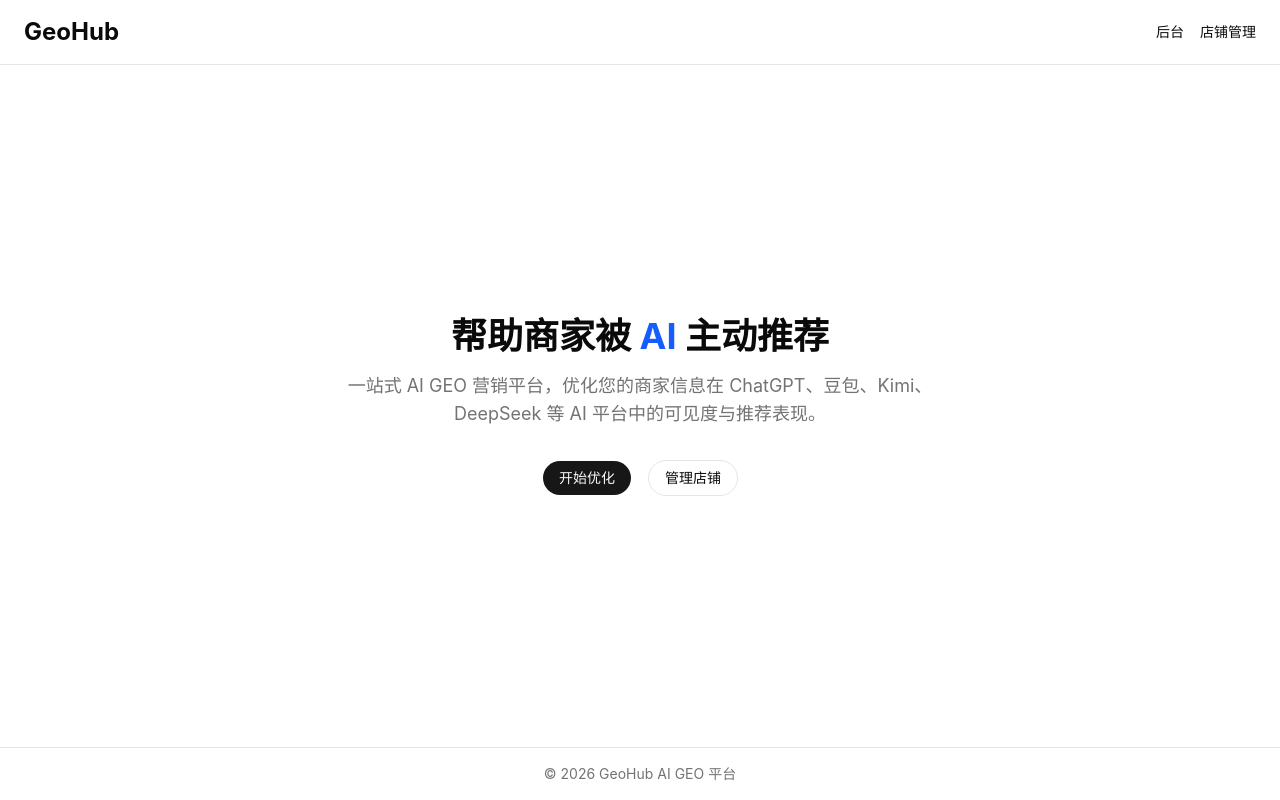
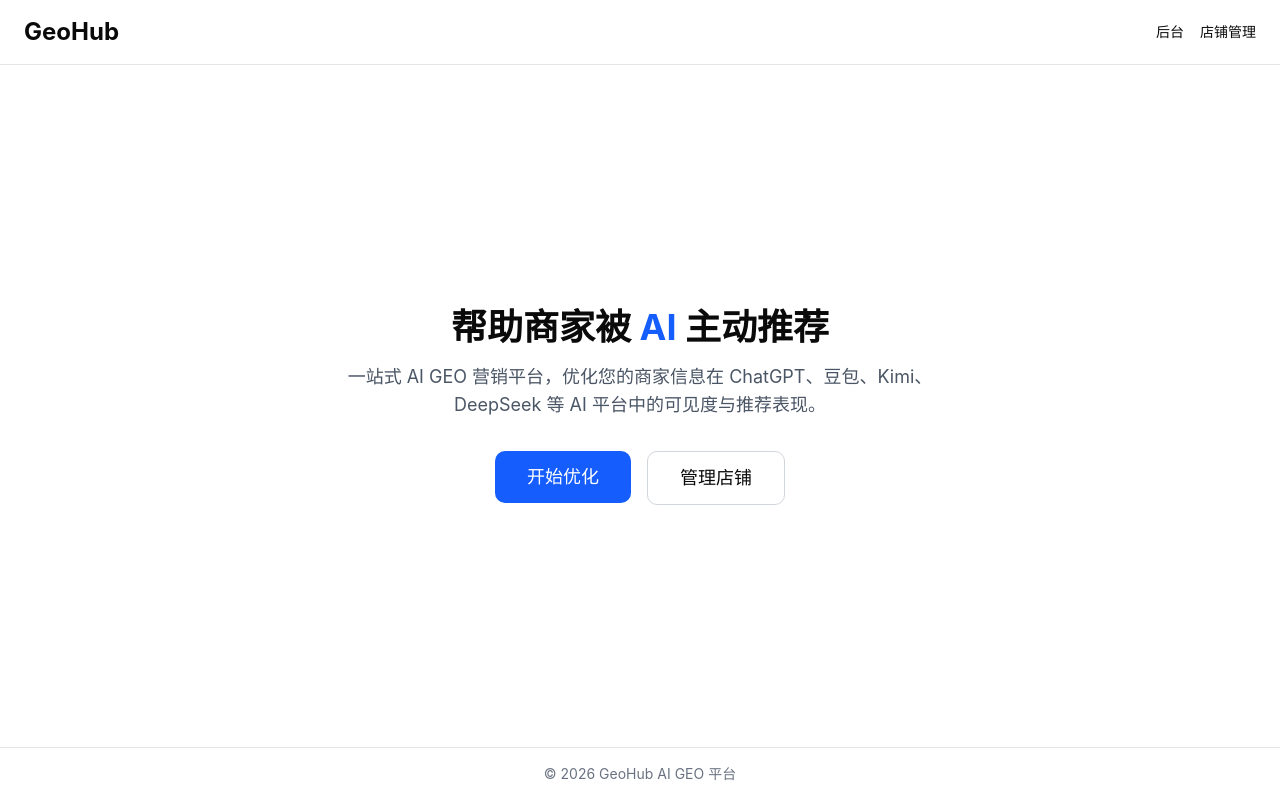
Before and after one commit to baixiao-dev/geohub, a Next.js app: page / in a window 1280 px wide. Built offline with nearby package versions, Linux system fonts and the light colour scheme.

Commit message:
fix: 首页按钮使用 a 标签跳转

```diff
--- a/src/app/page.tsx
+++ b/src/app/page.tsx
@@ -1,5 +1,4 @@
-import Link from 'next/link';
-import { Button } from '@/components/ui/button';
+'use client';
 
 export default function HomePage() {
   return (
@@ -8,12 +7,12 @@ export default function HomePage() {
       <header className="border-b py-4 px-6 flex justify-between items-center">
         <h1 className="text-2xl font-bold">GeoHub</h1>
         <nav className="flex gap-4">
-          <Link href="/dashboard" className="text-sm hover:underline">
+          <a href="/dashboard" className="text-sm hover:underline">
             后台
-          </Link>
-          <Link href="/dashboard/businesses" className="text-sm hover:underline">
+          </a>
+          <a href="/dashboard/businesses" className="text-sm hover:underline">
             店铺管理
-          </Link>
+          </a>
         </nav>
       </header>
 
@@ -23,26 +22,26 @@ export default function HomePage() {
           <h2 className="text-4xl font-bold mb-4">
             帮助商家被 <span className="text-blue-600">AI</span> 主动推荐
           </h2>
-          <p className="text-lg text-muted-foreground mb-8">
+          <p className="text-lg text-gray-600 mb-8">
             一站式 AI GEO 营销平台，优化您的商家信息在 ChatGPT、豆包、Kimi、DeepSeek 等 AI 平台中的可见度与推荐表现。
           </p>
           <div className="flex flex-col sm:flex-row gap-4 justify-center">
-            <Link href="/dashboard">
-              <Button size="lg" className="w-full sm:w-auto">
+            <a href="/dashboard">
+              <button className="bg-blue-600 hover:bg-blue-700 text-white font-medium py-3 px-8 rounded-lg text-lg w-full sm:w-auto">
                 开始优化
-              </Button>
-            </Link>
-            <Link href="/dashboard/businesses">
-              <Button size="lg" variant="outline" className="w-full sm:w-auto">
+              </button>
+            </a>
+            <a href="/dashboard/businesses">
+              <button className="border border-gray-300 hover:bg-gray-50 font-medium py-3 px-8 rounded-lg text-lg w-full sm:w-auto">
                 管理店铺
-              </Button>
-            </Link>
+              </button>
+            </a>
           </div>
         </div>
       </main>
 
       {/* 底部 */}
-      <footer className="border-t py-4 text-center text-sm text-muted-foreground">
+      <footer className="border-t py-4 text-center text-sm text-gray-500">
         © 2026 GeoHub AI GEO 平台
       </footer>
     </div>
```
